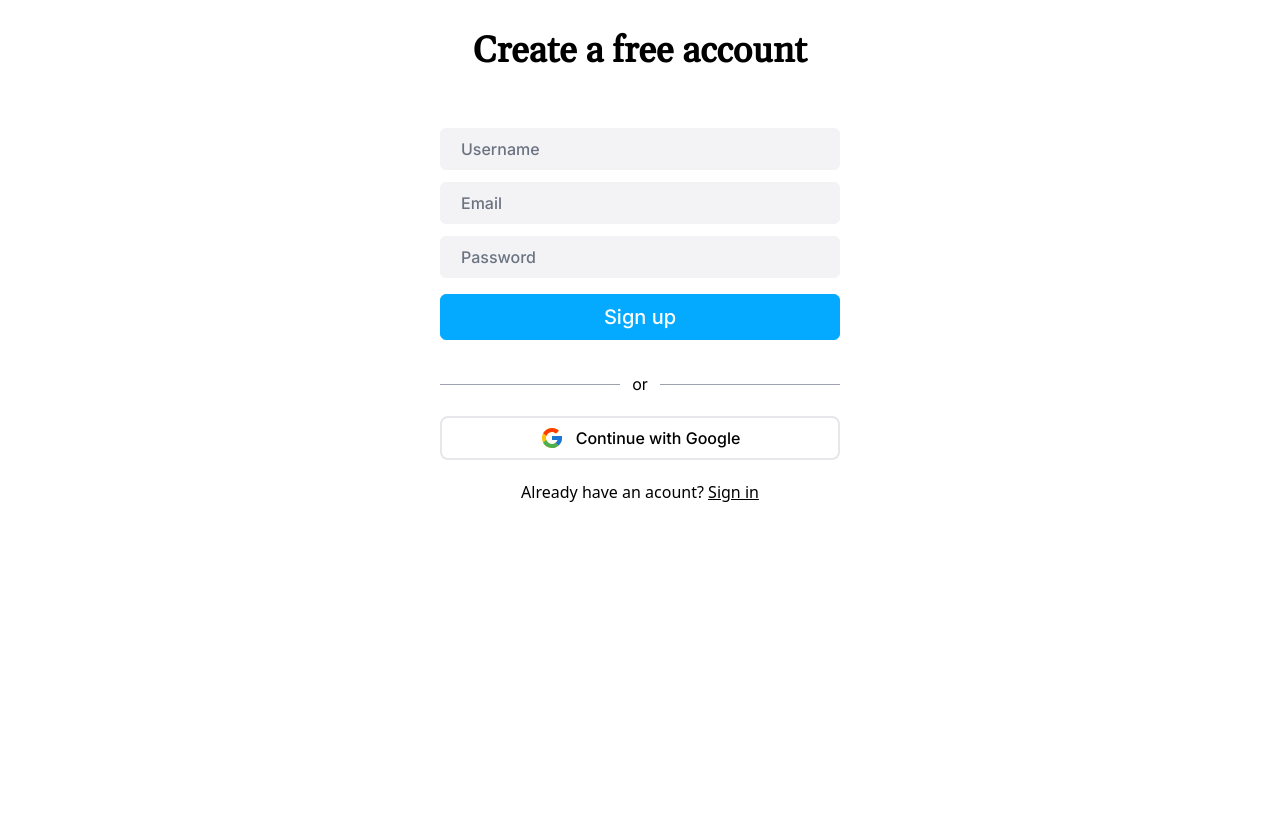
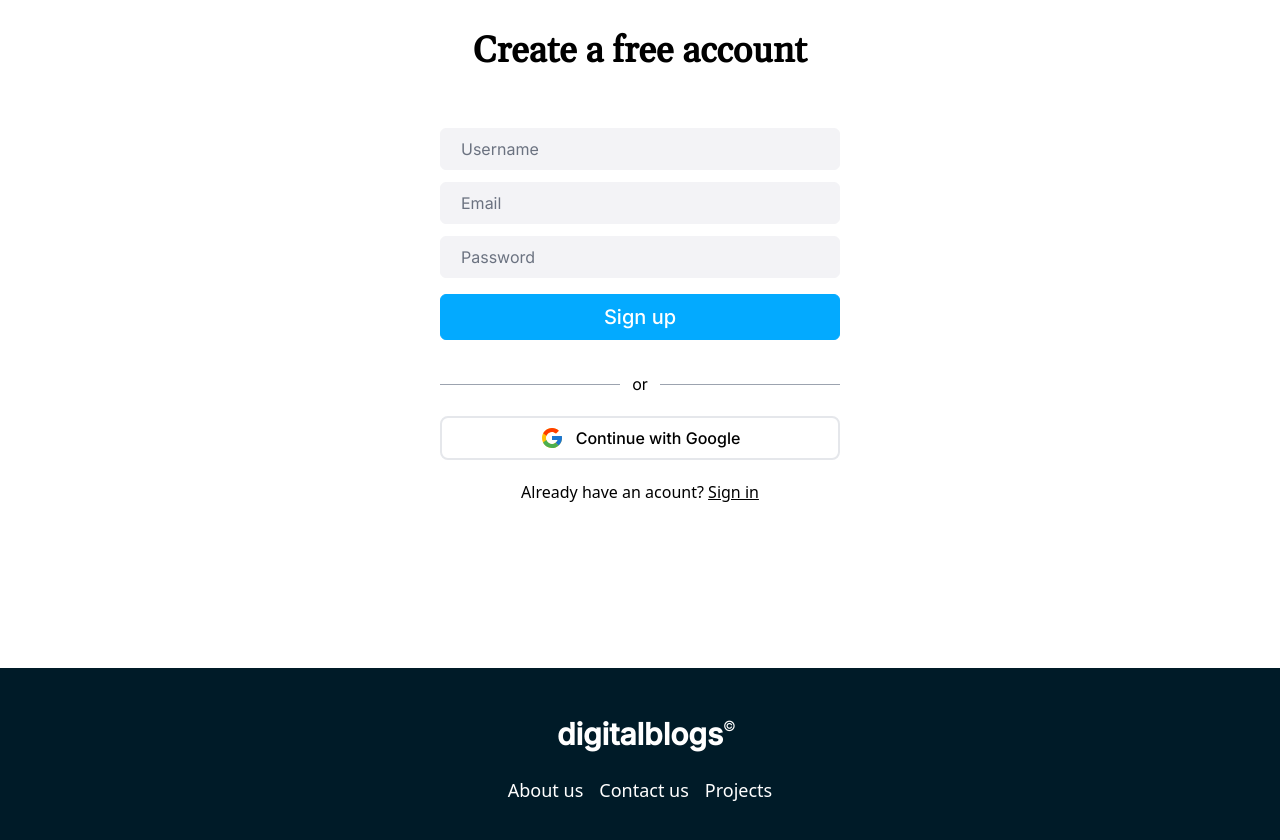
Before and after one commit to a-rayhan/mern-blog, a React (Vite) app in the folder client/: page /sign-up in a window 1280 px wide. Shown: the part 200-1040 px from the top of the page. Before the commit the page ends 868 px from the top, so only its background shows below. Built offline with nearby package versions, Linux system fonts and the light colour scheme.

Commit message:
Create and add footer component

```diff
--- a/client/src/App.jsx
+++ b/client/src/App.jsx
@@ -7,6 +7,7 @@ import SignUp from "./pages/SignUp";
 import Dashboard from "./pages/Dashboard";
 import Projects from "./pages/Projects";
 import Header from "./components/Header";
+import Footer from "./components/Footer";
 
 export default function App() {
   return (
@@ -20,6 +21,7 @@ export default function App() {
         <Route path="/dashboard" element={<Dashboard />} />
         <Route path="/projects" element={<Projects />} />
       </Routes>
+      <Footer />
     </BrowserRouter>
   );
 }
--- /dev/null
+++ b/client/src/components/Footer.jsx
@@ -0,0 +1,24 @@
+import React from "react";
+import { Link } from "react-router-dom";
+
+export default function Footer() {
+  return (
+    <div className="bg-[#001b28]">
+      <div className="max-w-6xl mx-auto flex flex-col justify-center items-center p-12">
+        <div className="max-w-2xl mb-6">
+          <Link to="/" className="flex items-center gap-x-3">
+            <h1 className="text-white font-inter text-3xl font-bold hidden md:inline relative">
+              digitalblogs <span className="text-sm font-normal absolute">©</span>
+            </h1>
+          </Link>
+        </div>
+
+        <div className="flex gap-4">
+          <Link className="text-lg font-medium text-white">About us</Link>
+          <Link className="text-lg font-medium text-white">Contact us</Link>
+          <Link className="text-lg font-medium text-white">Projects</Link>
+        </div>
+      </div>
+    </div>
+  );
+}
--- a/client/src/pages/SignUp.jsx
+++ b/client/src/pages/SignUp.jsx
@@ -64,7 +64,7 @@ export default function SignUp() {
             type="text"
             id="username"
             placeholder="Username"
-            className="w-[100%] rounded-md px-5 bg-[#f3f3f6] border border-[#f3f3f6] focus:bg-transparent font-medium font-inter mb-3"
+            className="w-[100%] rounded-md px-5 bg-[#f3f3f6] border border-[#f3f3f6] focus:bg-transparent font-inter mb-3"
             onChange={handleChange}
           />
 
@@ -73,7 +73,7 @@ export default function SignUp() {
             type="text"
             id="email"
             placeholder="Email"
-            className="w-[100%] rounded-md px-5 bg-[#f3f3f6] border border-[#f3f3f6] focus:bg-transparent font-medium font-inter mb-3"
+            className="w-[100%] rounded-md px-5 bg-[#f3f3f6] border border-[#f3f3f6] focus:bg-transparent font-inter mb-3"
             onChange={handleChange}
           />
 
@@ -82,7 +82,7 @@ export default function SignUp() {
             type="password"
             id="password"
             placeholder="Password"
-            className="w-[100%] rounded-md px-5 bg-[#f3f3f6] border border-[#f3f3f6] focus:bg-transparent font-medium font-inter mb-4"
+            className="w-[100%] rounded-md px-5 bg-[#f3f3f6] border border-[#f3f3f6] focus:bg-transparent font-inter mb-4"
             onChange={handleChange}
           />
 
```
